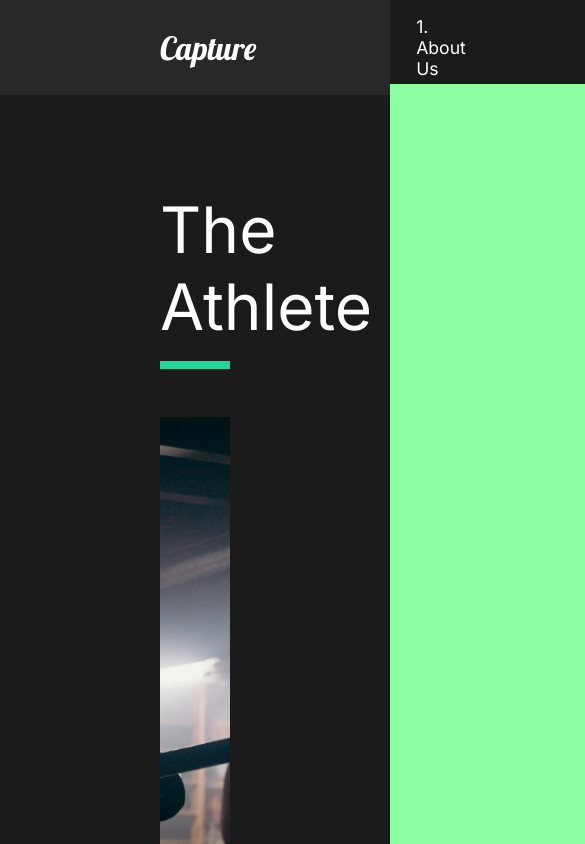
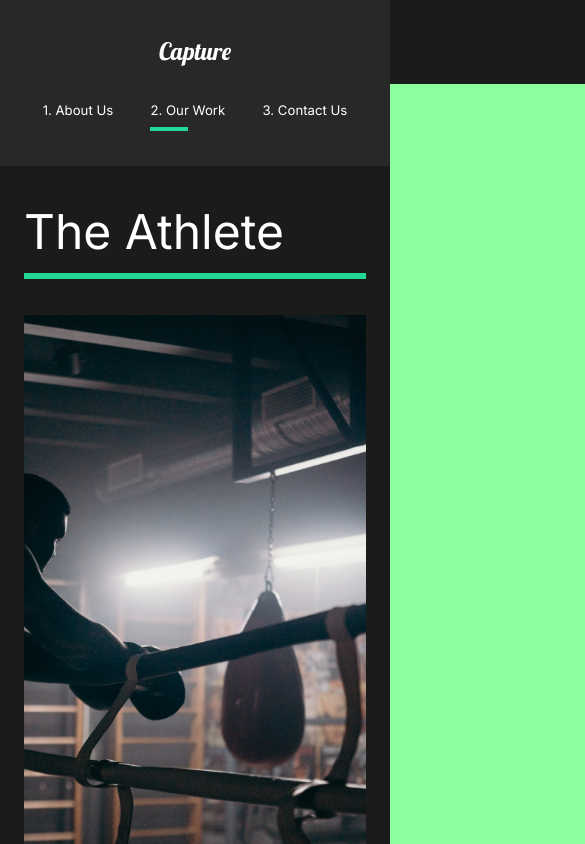
Before and after one commit to leewalton2014/capture-react, a React (Create React App) app: page /work in a window 390 px wide. Shown: the top 844 px of the page, 585 px wide, since content can reach past the window. Built offline with nearby package versions, Linux system fonts and the light colour scheme.

Commit message:
media queries

```diff
--- a/src/components/GlobalStyle.js
+++ b/src/components/GlobalStyle.js
@@ -4,6 +4,11 @@
         margin: 0;
         padding: 0;
         box-sizing: border-box;
+    }
+    html{
+        @media (max-width: 1560px){
+            font-size: 75%;
+        }
     }
     body{
         background: #1b1b1b;
--- a/src/components/Nav.js
+++ b/src/components/Nav.js
@@ -1,8 +1,11 @@
 import React from "react";
 import styled from "styled-components";
 import { Link } from "react-router-dom";
+import { motion } from "framer-motion";
+import { useLocation } from "react-router-dom";
 
 const Nav = () => {
+    const { pathname } = useLocation();
     return (
         <StyledNav>
             <h1>
@@ -13,12 +16,29 @@
             <ul>
                 <li>
                     <Link to="/">1. About Us</Link>
+                    <Line
+                        transition={{ duration: 0.75 }}
+                        initial={{ width: "0%" }}
+                        animate={{ width: pathname === "/" ? "50%" : "0%" }}
+                    />
                 </li>
                 <li>
                     <Link to="/work">2. Our Work</Link>
+                    <Line
+                        transition={{ duration: 0.75 }}
+                        initial={{ width: "0%" }}
+                        animate={{ width: pathname === "/work" ? "50%" : "0%" }}
+                    />
                 </li>
                 <li>
                     <Link to="/contact">3. Contact Us</Link>
+                    <Line
+                        transition={{ duration: 0.75 }}
+                        initial={{ width: "0%" }}
+                        animate={{
+                            width: pathname === "/contact" ? "50%" : "0%",
+                        }}
+                    />
                 </li>
             </ul>
         </StyledNav>
@@ -53,6 +73,33 @@
         padding-left: 10rem;
         position: relative;
     }
+    @media (max-width: 1300px) {
+        flex-direction: column;
+        padding: 2rem 0rem;
+        #logo {
+            display: inline-block;
+            margin: 1rem;
+        }
+        ul {
+            padding: 2rem;
+            justify-content: space-around;
+            width: 100%;
+            li {
+                padding: 0;
+            }
+        }
+    }
+`;
+const Line = styled(motion.div)`
+    height: 0.3rem;
+    background: #23d997;
+    width: 0%;
+    position: absolute;
+    bottom: -80%;
+    left: 60%;
+    @media (max-width: 1300px) {
+        left: 0%;
+    }
 `;
 
 export default Nav;
--- a/src/components/ServicesSection.js
+++ b/src/components/ServicesSection.js
@@ -77,6 +77,9 @@
 const Cards = styled.div`
     display: flex;
     flex-wrap: wrap;
+    @media (max-width: 1300px) {
+        justify-content: center;
+    }
 `;
 const Card = styled.div`
     flex-basis: 20rem;
--- a/src/pages/ContactUs.js
+++ b/src/pages/ContactUs.js
@@ -44,10 +44,17 @@
     padding: 5rem 10rem;
     color: #353535;
     min-height: 90vh;
+    @media (max-width: 1300px) {
+        padding: 2rem;
+        font-size: 1rem;
+    }
 `;
 const Title = styled.div`
     margin-bottom: 4rem;
     color: black;
+    @media (max-width: 1300px) {
+        margin-top: 5rem;
+    }
 `;
 const Hide = styled.div`
     overflow: hidden;
--- a/src/pages/MovieDetail.js
+++ b/src/pages/MovieDetail.js
@@ -80,6 +80,10 @@
     margin: 5rem 10rem;
     align-items: center;
     justify-content: space-around;
+    @media (max-width: 1300px) {
+        display: block;
+        margin: 2rem 2rem;
+    }
 `;
 const AwardStyle = styled.div`
     padding: 5rem;
--- a/src/pages/OurWork.js
+++ b/src/pages/OurWork.js
@@ -85,6 +85,9 @@
     h2 {
         padding: 1rem 0rem;
     }
+    @media (max-width: 1300px) {
+        padding: 2rem 2rem;
+    }
 `;
 const Movie = styled(motion.div)`
     padding-bottom: 10rem;
--- a/src/styles.js
+++ b/src/styles.js
@@ -12,6 +12,11 @@
         text-decoration: none;
         color: white;
     }
+    @media (max-width: 1300px) {
+        display: block;
+        padding: 2rem 2rem;
+        text-align: center;
+    }
 `;
 export const Description = styled.div`
     flex: 1;
@@ -19,6 +24,9 @@
     z-index: 2;
     h2 {
         font-weight: lighter;
+    }
+    @media (max-width: 1300px) {
+        padding: 2rem 0rem;
     }
 `;
 export const Image = styled.div`
```
